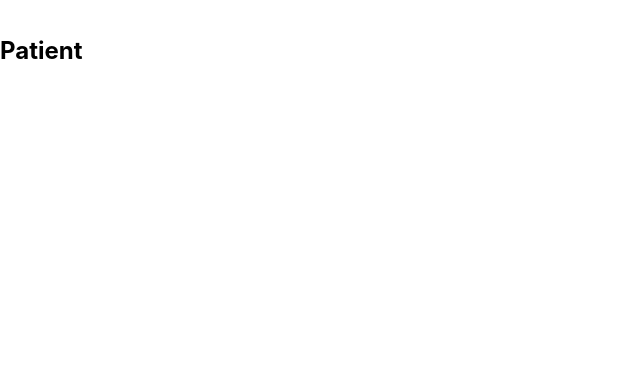
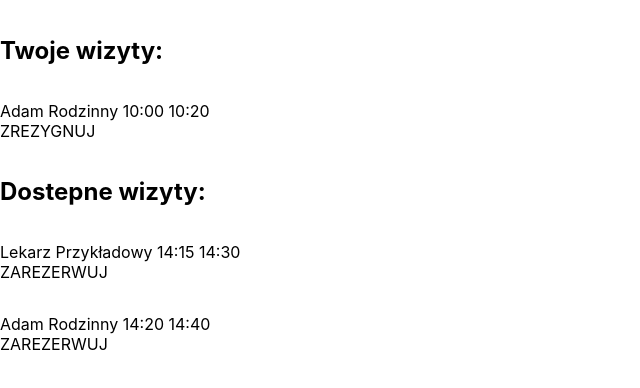
Before and after one commit to MarcinBieganek/MedicalCenter, a React (Create React App) app in the folder frontend/: page /patient in a window 1280 px wide. Shown: the top 388 px of the page, without its empty margins (0-640 px from the left). Built offline with nearby package versions, Linux system fonts and the light colour scheme.

Commit message:
patient #1
added showing meetings list

```diff
--- a/frontend/package.json
+++ b/frontend/package.json
@@ -15,6 +15,7 @@
     "react-router-dom": "^6.3.0",
     "react-scripts": "5.0.1",
     "typescript": "^4.6.4",
+    "uuid": "^8.3.2",
     "web-vitals": "^2.1.4"
   },
   "scripts": {
@@ -40,5 +41,8 @@
       "last 1 firefox version",
       "last 1 safari version"
     ]
+  },
+  "devDependencies": {
+    "@types/uuid": "^8.3.4"
   }
 }
--- a/frontend/src/App.tsx
+++ b/frontend/src/App.tsx
@@ -1,6 +1,5 @@
 import React from 'react';
 import { Outlet, Link } from "react-router-dom";
-import logo from './logo.svg';
 import './App.css';
 
 function App() {
--- a/frontend/src/components/Patient.tsx
+++ /dev/null
@@ -1,7 +0,0 @@
-export default function Patient() {
-    return (
-      <main style={{ padding: "1rem 0" }}>
-        <h2>Patient</h2>
-      </main>
-    );
-  }
--- /dev/null
+++ b/frontend/src/components/Patient/Meeting.tsx
@@ -0,0 +1,26 @@
+import IMeeting from "../../types/IMeeting";
+
+interface IMeetingProps {
+    meeting: IMeeting;
+    index: Number;
+}
+
+const Meeting = ( { meeting } : IMeetingProps ) => {
+
+    return (
+        <main style={{ padding: "1rem 0" }}>
+            <div>{meeting.firstName} {meeting.lastName} {meeting.startHour} {meeting.endHour}</div>
+            {meeting.avilable ?
+                <div onClick={() => {meeting.avilable = false}}>ZAREZERWUJ</div>
+                :
+                <div>
+                {meeting.login === 'pacjent' &&
+                    <div onClick={() => {meeting.avilable = false}}>ZREZYGNUJ</div>
+                }
+                </div>
+            }
+        </main>
+  );
+};
+
+export default Meeting;
--- /dev/null
+++ b/frontend/src/components/Patient/MeetingsList.tsx
@@ -0,0 +1,19 @@
+import IMeeting from "../../types/IMeeting";
+import Meeting from "./Meeting";
+
+interface IMeetingsListProps {
+    meetingsList: IMeeting[];
+}
+
+const MeetingsList = ( { meetingsList } : IMeetingsListProps ) => {
+
+    return (
+        <div>
+            {meetingsList.map((meeting, index) => (
+                <Meeting meeting={meeting} index={index} />
+            ))}
+        </div>
+  );
+};
+
+export default MeetingsList;
--- /dev/null
+++ b/frontend/src/components/Patient/Patient.tsx
@@ -0,0 +1,26 @@
+import { useState } from "react";
+import { v4 } from "uuid"
+import IMeeting from "../../types/IMeeting";
+import MeetingsList from "./MeetingsList";
+
+
+const Patient = () => {
+
+  const [login, setLogin] = useState<string>('pacjent');
+
+  const [meetingsList, setMeetingsList] = useState<IMeeting[]>([
+    { id: v4(), firstName: "Lekarz", lastName: "Przykładowy", startHour: "14:15", endHour: "14:30", avilable: true, login: ''},
+    { id: v4(), firstName: "Adam", lastName: "Rodzinny", startHour: "14:20", endHour: "14:40", avilable: true, login: ''},
+    { id: v4(), firstName: "Adam", lastName: "Rodzinny", startHour: "10:00", endHour: "10:20", avilable: false, login: 'pacjent'}]);
+
+  return (
+    <main style={{ padding: "1rem 0" }}>
+      <h2>Twoje wizyty:</h2>
+      <MeetingsList meetingsList={meetingsList.filter((element) => !element.avilable && element.login === login)} />
+      <h2>Dostepne wizyty:</h2>
+      <MeetingsList meetingsList={meetingsList.filter((element) => element.avilable)} />
+    </main>
+  );
+};
+
+export default Patient;
--- a/frontend/src/index.tsx
+++ b/frontend/src/index.tsx
@@ -8,7 +8,7 @@ import {
 import './index.css';
 import App from './App';
 import Admin from "./components/Admin";
-import Patient from "./components/Patient";
+import Patient from "./components/Patient/Patient";
 import reportWebVitals from './reportWebVitals';
 
 const root = ReactDOM.createRoot(
--- /dev/null
+++ b/frontend/src/types/IMeeting.ts
@@ -0,0 +1,9 @@
+export default interface IMeeting {
+  id: string;
+  firstName: string;
+  lastName: string;
+  startHour: string;
+  endHour: string;
+  avilable: boolean;
+  login: string;
+}
```
Also changed, not shown: 1 other file (tests, documents, lock files or other folders).
